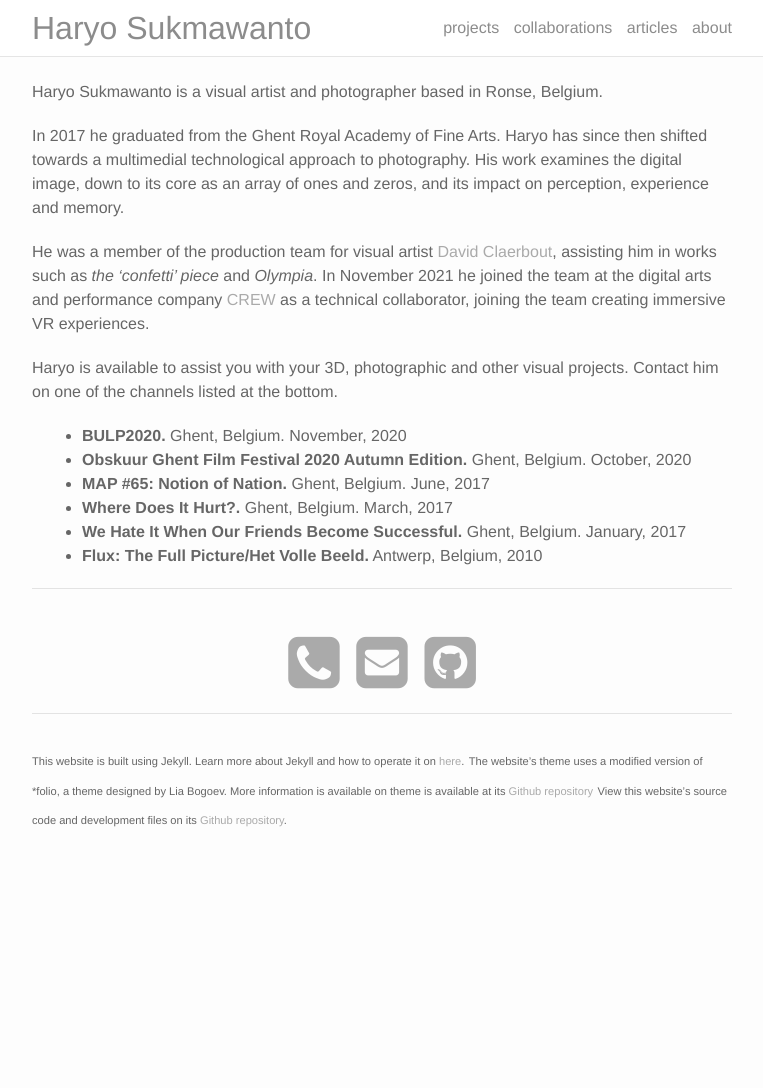
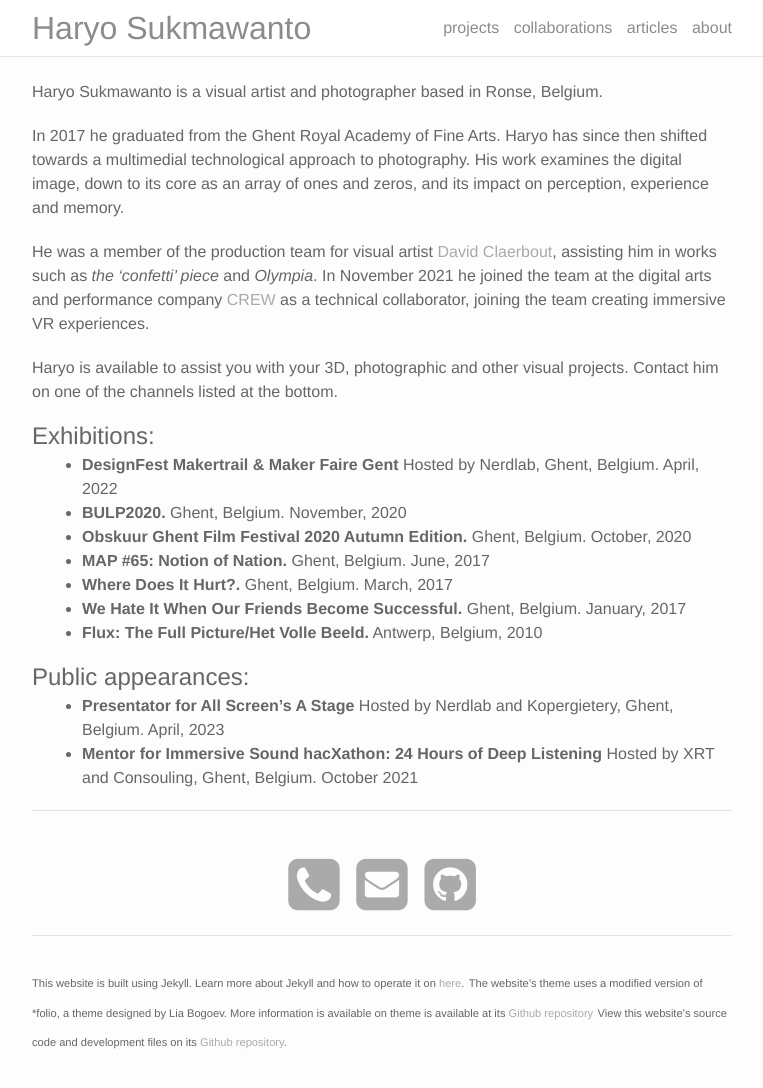
Before and after one commit to Fragrag/PersonalWebsite, a Jekyll site: the page built from about.md, in a window 1280 px wide and 1159 px high. Shown: the top 1088 px of the window, without its empty margins (258-1021 px from the left). Built offline with Jekyll 4.4.1, drawn with Linux system fonts in a browser that asks for light colours; nearby versions of some CDN libraries.

Commit message:
Adding notification Mugshot is offline Adding public appearances and exhibitions

```diff
--- a/_projects/07_Mugshot.markdown
+++ b/_projects/07_Mugshot.markdown
@@ -13,7 +13,8 @@ Facial recognition systems are starting to become commonplace in our modern day
 
 Mugshot.py simulates such a facial recognition system using dlib face recognition, which boasts an accuracy of 99.38%. Its facial encoding library was created with publicly accessible mugshot imagery and the charges associated with each image. The user submits an image that contains one or multiple faces. Mugshot.py will then return the closest match, the accuracy percentage and the charges associated with the match.
 
-[Try it out on Mugshot.py](https://www.mugshotpy.com/){: style="text-decoration:underline"}
+[Try it out on Mugshot.py](https://www.mugshotpy.com/){: style="text-decoration:line-through"} (The online application has been taken offline. Please contact me if you want a demo!)
+
 [Source code](https://github.com/haryo-s/Mugshot){: style="text-decoration:underline"}
 
 <hr>
--- a/about.md
+++ b/about.md
@@ -12,12 +12,18 @@ He was a member of the production team for visual artist [David Claerbout](https
 
 Haryo is available to assist you with your 3D, photographic and other visual projects. Contact him on one of the channels listed at the bottom.
 
+# Exhibitions:
+- **DesignFest Makertrail & Maker Faire Gent** Hosted by Nerdlab, Ghent, Belgium. April, 2022
 - **BULP2020.** Ghent, Belgium. November, 2020
 - **Obskuur Ghent Film Festival 2020 Autumn Edition.** Ghent, Belgium. October, 2020
 - **MAP #65: Notion of Nation.** Ghent, Belgium. June, 2017
 - **Where Does It Hurt?.** Ghent, Belgium. March, 2017
 - **We Hate It When Our Friends Become Successful.** Ghent, Belgium. January, 2017
 - **Flux: The Full Picture/Het Volle Beeld.** Antwerp, Belgium, 2010
+
+# Public appearances:
+- **Presentator for All Screen's A Stage** Hosted by Nerdlab and Kopergietery, Ghent, Belgium. April, 2023
+- **Mentor for Immersive Sound hacXathon: 24 Hours of Deep Listening** Hosted by XRT and Consouling, Ghent, Belgium. October 2021
 
 <hr/>
 
```
